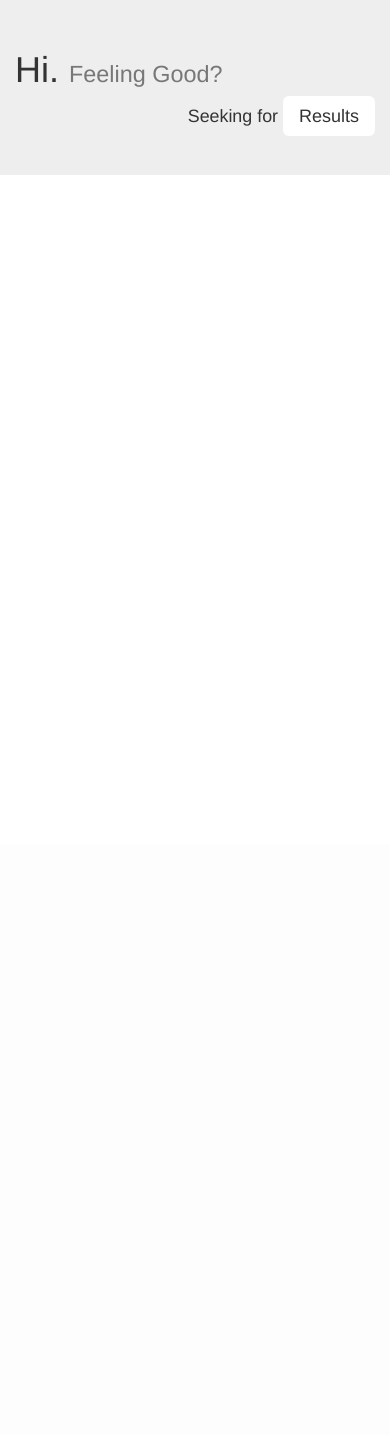
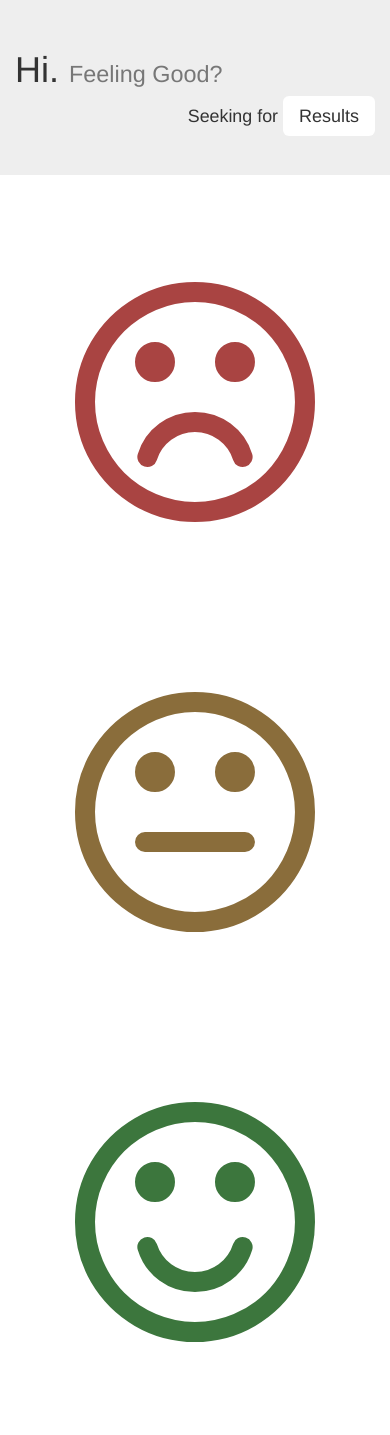
Before and after one commit to KINFOO/niko_niko, a Django app: page /polls/feeling-good/vote/ in a window 390 px wide. Before the commit the page ends 175 px from the top, so only its background shows below. Run offline with Django 3.2, Linux system fonts and the light colour scheme; data comes from the database, SQL or seed files in the repository; some libraries are stand-ins or nearby versions.

Commit message:
Update Django, bootstrap and awesome - in requirements, we allow Django 1.7 - update templates to use bootstrap 3.3.1, awsesome 4.2.0 and   bootstrap-datepicker 1.3.1

```diff
--- a/niko/templates/base.html
+++ b/niko/templates/base.html
@@ -4,8 +4,8 @@
 {% spaceless %}
     <meta charset="utf-8">
     <title>{% block title %}How do you feel?{% endblock %}</title>
-    <link href="//netdna.bootstrapcdn.com/bootstrap/3.0.3/css/bootstrap.min.css" rel="stylesheet">
-    <link href="//netdna.bootstrapcdn.com/font-awesome/3.2.1/css/font-awesome.min.css" rel="stylesheet">
+    <link href="//netdna.bootstrapcdn.com/bootstrap/3.3.1/css/bootstrap.min.css" rel="stylesheet">
+    <link href="//netdna.bootstrapcdn.com/font-awesome/4.2.0/css/font-awesome.min.css" rel="stylesheet">
 	{% block headers %}{% endblock %}
     <style type="text/css">
  .moods{ font-size: 4em; }
--- a/niko/templates/vote.html
+++ b/niko/templates/vote.html
@@ -18,17 +18,17 @@
 	<div class="row">
 		<div class="big col-md-4 text-center">
 			<p class="text-danger">
-				<a href="{% url 'save' poll.slug Vote.BAD %}" title="Bad"><i class="icon-frown"></i></a>
+				<a href="{% url 'save' poll.slug Vote.BAD %}" title="Bad"><i class="fa fa-frown-o"></i></a>
 			</p>
 		</div>
 		<div class="big col-md-4 text-center">
 			<p class="text-warning">
-				<a href="{% url 'save' poll.slug Vote.OK %}" title="OK"><i class="icon-meh"></i></a>
+				<a href="{% url 'save' poll.slug Vote.OK %}" title="OK"><i class="fa fa-meh-o"></i></a>
 			</p>
 		</div>
 		<div class="big col-md-4 text-center">
 			<p class="text-success">
-				<a href="{% url 'save' poll.slug Vote.GREAT %}" title="Great"><i class="icon-smile"></i></a>
+				<a href="{% url 'save' poll.slug Vote.GREAT %}" title="Great"><i class="fa fa-smile-o"></i></a>
 			</p>
 		</div>
 	</div>
```
Also changed, not shown: niko/templates/poll.html (+10 -10 lines), 1 other file.
